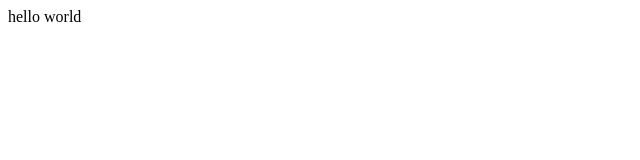
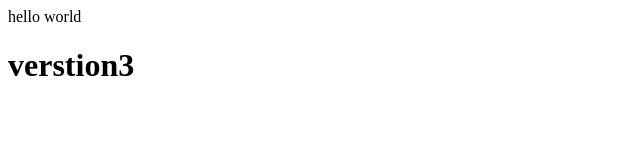
Before and after one commit to Wisanueng/firstGit, a plain HTML site: page index.html in a window 1280 px wide. Shown: the whole page, without its empty margins (0-640 px from the left). Drawn offline with Linux system fonts and the light colour scheme.

Commit message:
add version3

```diff
--- a/index.html
+++ b/index.html
@@ -7,5 +7,6 @@
 </head>
 <body>
   <div class="1">hello world</div>
+  <h1>verstion3</h1>
 </body>
 </html>
```
Also changed, not shown: readme.txt (added).
